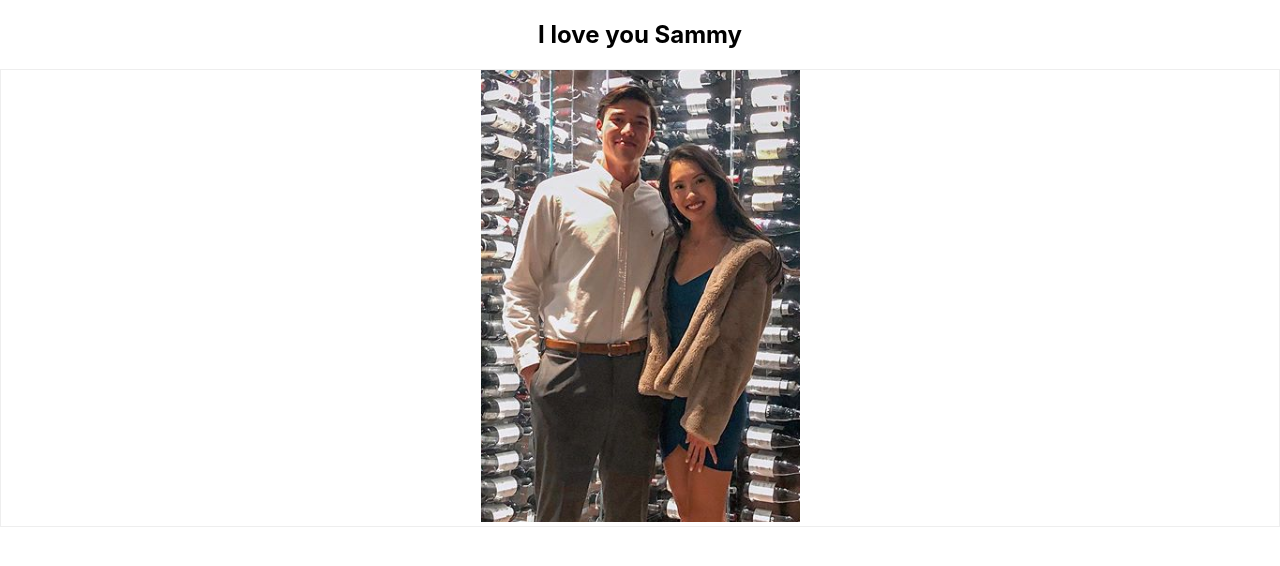
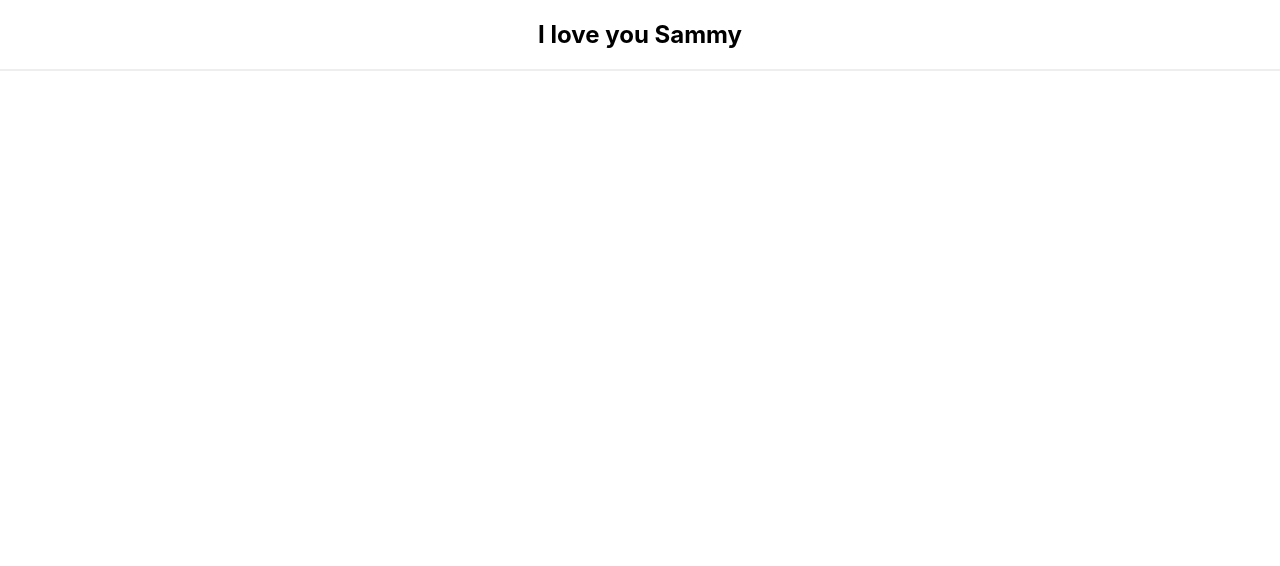
Before and after one commit to agnewcap/website, a React (Create React App) app: page / in a window 1280 px wide. Shown: the top 566 px of the page. Built offline with nearby package versions, Linux system fonts and the light colour scheme.

Commit message:
taking pics down

```diff
--- a/src/App.js
+++ b/src/App.js
@@ -1,5 +1,5 @@
 import React from 'react';
-import Image from './baileyandsammy.png';
+// import Image from './baileyandsammy.png';
 import './App.css';
 
 
@@ -8,7 +8,7 @@ function App() {
     <section className="App">
       <div>
         <h1>I love you Sammy</h1>
-        <p className="App"><img src={Image}></img></p>
+        <p className="App"></p>
       </div>
 
     </section>
```
